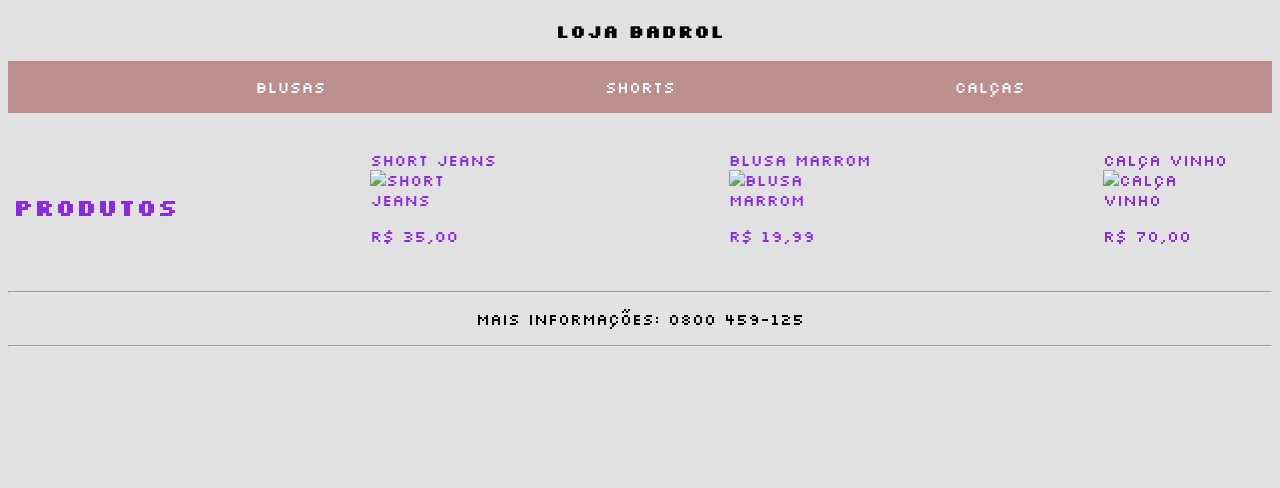
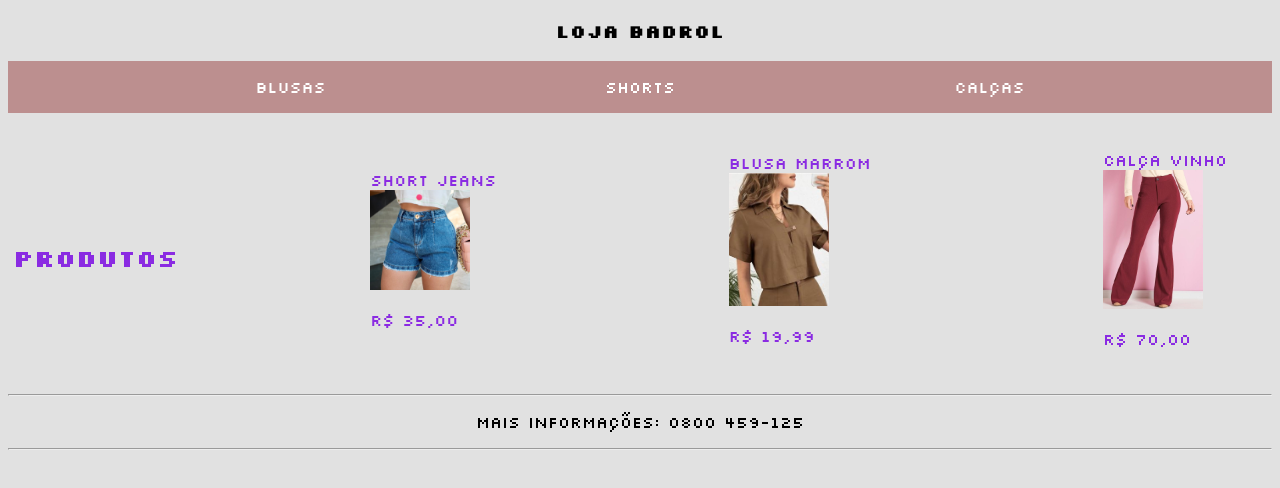
Before and after one commit to pplucao/Trabalho2, a plain HTML site: page index.html in a window 1280 px wide. Drawn offline with Linux system fonts and the light colour scheme; files that its build step writes are made by us from their sources.

Commit message:
index.html

```diff
--- a/index.html
+++ b/index.html
@@ -26,18 +26,18 @@
         <h2>PRODUTOS</h2>
         <figure>
           <figcaption>Short Jeans</figcaption>
-          <img src="shorts.jpeg" alt="Short Jeans">
+          <img src="img/shorts.jpeg" alt="Short Jeans">
           <p> R$ 35,00</p>
         </figure>
         <figure>
           <figcaption>Blusa Marrom</figcaption>
-          <img src="blusas.jpg" alt="Blusa Marrom">
+          <img src="img/blusas.jpg" alt="Blusa Marrom">
           <p> R$ 19,99</p>
         </figure>
 
         <figure>
           <figcaption>Calça Vinho</figcaption>
-          <img src="calças.jpg" alt="Calça Vinho">
+          <img src="img/calças.jpg" alt="Calça Vinho">
           <p> R$ 70,00</p>
         </figure>
       </section>
```
